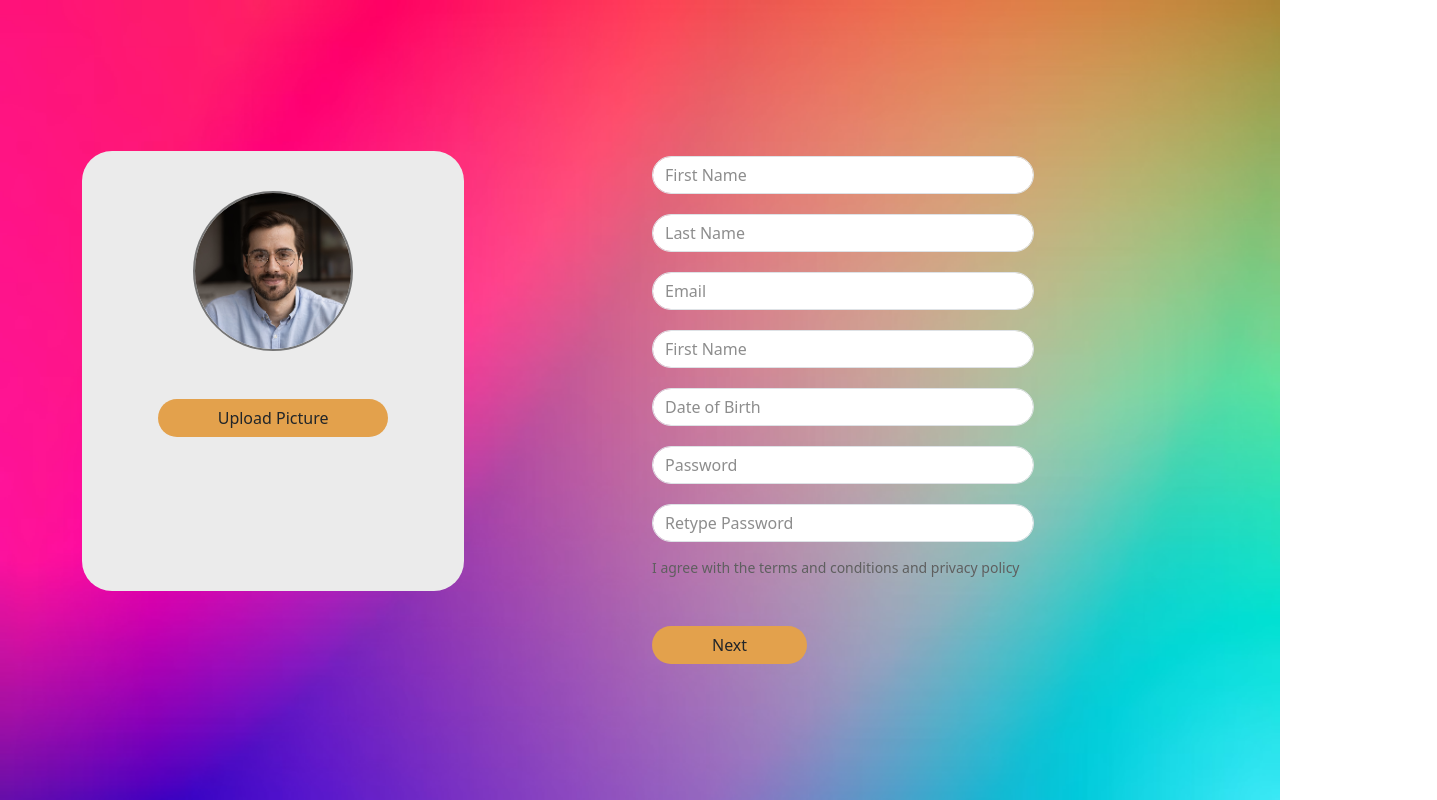
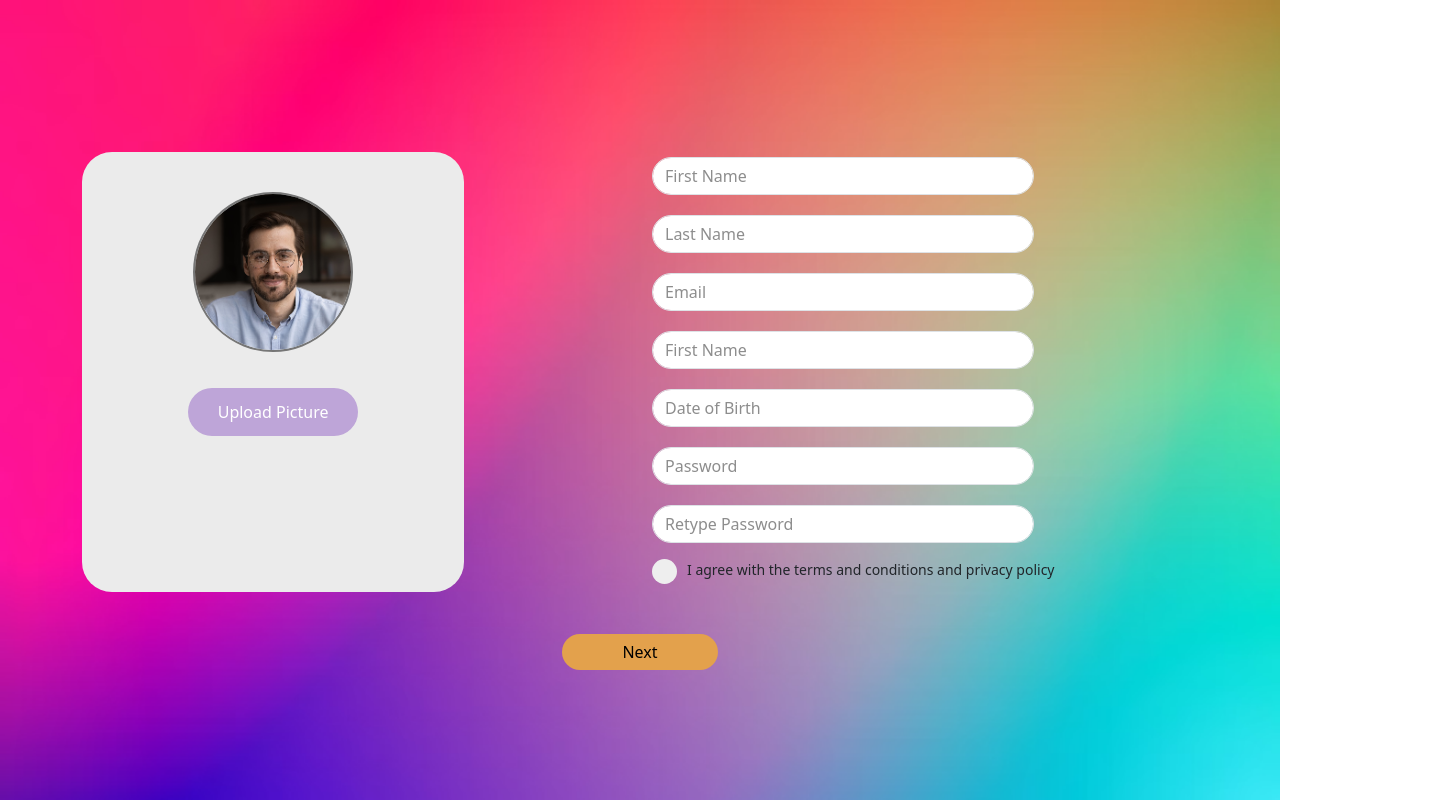
Before and after one commit to anisiqbal/meta-talent, a React (Create React App) app: page /personal in a window 1280 px wide. Shown: the whole page, 1437 px wide, since content can reach past the window. Built offline with nearby package versions, Linux system fonts and the light colour scheme.

Commit message:
fixes anf one more page done

```diff
--- a/package.json
+++ b/package.json
@@ -7,6 +7,7 @@
     "@testing-library/react": "^13.4.0",
     "@testing-library/user-event": "^13.5.0",
     "bootstrap": "^3.4.1",
+    "bootstrap-icons": "^1.10.3",
     "react": "^18.2.0",
     "react-bootstrap": "^2.7.0",
     "react-dom": "^18.2.0",
--- a/src/App.css
+++ b/src/App.css
@@ -2,14 +2,16 @@
     --yellow: #e3a14c;
     --gray: #ebebeb;
     --purple: #430074;
+    --light-purple: #bea5d8;
     --white: #ffff;
     --black: rgb(0, 0, 0);
     --light-gray: rgb(95, 95, 95);
+    --dark-green: #096760
 }
 
 a {
     text-decoration: none !important;
-    /* color: white !important; */
+    /* color: black !important; */
     cursor: pointer;
 }
 
@@ -29,6 +31,22 @@ a {
     padding: 40px;
     width: 100%;
     height: 50vh;
+}
+
+/* heading */
+.home-heading{
+    text-align: center;
+}
+
+.home-heading h1{
+    color: var(--white);
+    font-size: 40px;
+}
+
+.home-heading p{
+    color: var(--white);
+    padding-top: 10px;
+    font-size: 19px;
 }
 
 /* form-input */
@@ -70,3 +88,83 @@ a {
 .purple-btn a:hover {
     filter: brightness(92%);
 }
+
+.light-purple-btn a {
+    padding: 13px 30px;
+    border-radius: 25px;
+    background-color: var(--light-purple);
+    transition: .4s;
+}
+
+.light-purple-btn a:hover {
+    filter: brightness(92%);
+}
+
+/* checkbox custom  */
+.container-checkbox {
+    display: block;
+    position: relative;
+    padding-left: 35px;
+    margin-bottom: 12px;
+    cursor: pointer;
+    font-size: 14px;
+    -webkit-user-select: none;
+    -moz-user-select: none;
+    -ms-user-select: none;
+    user-select: none;
+  }
+
+  /* Hide the browser's default checkbox */
+  .container-checkbox input {
+    position: absolute;
+    opacity: 0;
+    cursor: pointer;
+    height: 0;
+    width: 0;
+  }
+
+  /* Create a custom checkbox */
+  .checkmark {
+    position: absolute;
+    top: 0;
+    left: 0;
+    height: 25px;
+    width: 25px;
+    background-color: #eee;
+    border-radius: 50%;
+  }
+
+  /* On mouse-over, add a grey background color */
+  .container-checkbox:hover input ~ .checkmark {
+    background-color: #ccc;
+  }
+
+  /* When the checkbox is checked, add a blue background */
+  .container-checkbox input:checked ~ .checkmark {
+    background-color: var(--dark-green);
+  }
+
+  /* Create the checkmark/indicator (hidden when not checked) */
+  .checkmark:after {
+    content: "";
+    position: absolute;
+    display: none;
+  }
+
+  /* Show the checkmark when checked */
+  .container-checkbox input:checked ~ .checkmark:after {
+    display: block;
+  }
+
+  /* Style the checkmark/indicator */
+  .container-checkbox .checkmark:after {
+    left: 10px;
+    top: 5px;
+    width: 6px;
+    height: 12px;
+    border: solid white;
+    border-width: 0 2px 2px 0;
+    -webkit-transform: rotate(45deg);
+    -ms-transform: rotate(45deg);
+    transform: rotate(45deg);
+  }
--- a/src/App.js
+++ b/src/App.js
@@ -6,6 +6,7 @@ import Detail from './Pages/Detail/Detail';
 import Personal from './Pages/Personal/Personal';
 import MetaAssessment from "./Pages/MetaAsessment/MetaAssessment";
 import About from "./Pages/About/About";
+import Expertise from "./Pages/Expertise/Expertise";
 
 import { BrowserRouter as Router, Switch, Route } from "react-router-dom";
 
@@ -18,8 +19,9 @@ function App() {
             <Route path="/login"><Login/></Route>
             <Route path="/detail"><Detail/></Route>
             <Route path="/personal"><Personal/></Route>
-            <Route path="/MetaAssessment"><MetaAssessment/></Route>
-            <Route path="/About"><About/></Route>
+            <Route path="/metaAssessment"><MetaAssessment/></Route>
+            <Route path="/about"><About/></Route>
+            <Route path="/expertise"><Expertise/></Route>
           </Switch>
       </Router>
     </div>
--- a/src/Pages/About/About.css
+++ b/src/Pages/About/About.css
@@ -4,21 +4,6 @@
     display: flex;
     align-items: center;
     justify-content: center;
-}
-
-.screen4 .home-heading{
-    text-align: center;
-}
-
-.screen4 .home-heading h1{
-    color: var(--white);
-    font-size: 40px;
-}
-
-.screen4 .home-heading p{
-    padding-top: 10px;
-    font-size: 19px;
-    color: var(--white);
 }
 
 .screen4 .bg-color{
--- a/src/Pages/Detail/Detail.js
+++ b/src/Pages/Detail/Detail.js
@@ -24,7 +24,7 @@ function Detail() {
                     Let's Start
                   </a>
                 </div>
-                <h6>OR</h6>
+                <h6 className="text-center w-25">OR</h6>
                 <div className="gray-btn">
                   <a type="button">
                     Register
--- /dev/null
+++ b/src/Pages/Expertise/Expertise.css
@@ -0,0 +1,12 @@
+.screen5{
+    width: 100%;
+    height: 100vh;
+    display: flex;
+    align-items: center;
+    justify-content: center;
+}
+
+.screen5 .wrapper-bg{
+    background-color: var(--gray);
+    padding: 30px;
+}
--- /dev/null
+++ b/src/Pages/Expertise/Expertise.js
@@ -0,0 +1,42 @@
+import React from "react";
+import "../Expertise/Expertise.css";
+import { Link } from "react-router-dom";
+
+function Expertise() {
+  return (
+    <div className="screen5 gradient-body">
+      <div className="container">
+        <div className="row justify-content-center">
+          <div className="col-12">
+            <div className="home-heading">
+              <h1>Meta-Assessment</h1>
+              <p>Strength Matrix</p>
+            </div>
+          </div>
+
+          <div className="col-12">
+            <div className="wrapper-bg">
+              <div className="row">
+                <div className="col-4">
+                  <div className="left-img">
+                    <img></img>
+                  </div>
+                </div>
+
+                <div className="col-4">
+                  <div class="progress">
+
+                  </div>
+
+                </div>
+              </div>
+            </div>
+          </div>
+
+        </div>
+      </div>
+    </div>
+  );
+}
+
+export default Expertise;
--- a/src/Pages/MetaAsessment/MetaAssessment.css
+++ b/src/Pages/MetaAsessment/MetaAssessment.css
@@ -4,22 +4,6 @@
     display: flex;
     align-items: center;
     justify-content: center;
-}
-
-.strengths .home-heading{
-    text-align: center;
-}
-
-.strengths .home-heading h1{
-    color: var(--white);
-    font-size: 40px;
-}
-
-.strengths .home-heading p{
-    color: var(--white);
-    padding-top: 10px;
-    font-size: 19px;
-
 }
 
 .strengths .strengths-inner{
--- a/src/Pages/Personal/Personal.js
+++ b/src/Pages/Personal/Personal.js
@@ -14,8 +14,8 @@ function Personal() {
                 <div className="main-card">
                   <img src={image} />
 
-                  <div className="yellow-btn mt-5 text-center">
-                    <a type="button">Upload Picture</a>
+                  <div className="light-purple-btn mt-5 text-center">
+                    <a className="text-white">Upload Picture</a>
                   </div>
                 </div>
               </div>
@@ -64,13 +64,18 @@ function Personal() {
                     placeholder="Retype Password"
                   />
 
-                  <p>
+                  <label class="container-checkbox mt-3">
                     I agree with the terms and conditions and privacy policy
-                  </p>
-
-                  <div className="yellow-btn mt-5">
-                    <a type="button">Next</a>
-                  </div>
+                    <input type="checkbox" />
+                    <span class="checkmark"></span>
+                  </label>
+                </div>
+              </div>
+            </div>
+            <div className="row justify-content-center mt-5">
+              <div className="col-4 text-center">
+                <div className="yellow-btn">
+                  <a className="w-100 text-black">Next</a>
                 </div>
               </div>
             </div>
--- a/src/Pages/login/Login.js
+++ b/src/Pages/login/Login.js
@@ -34,7 +34,7 @@ function Login() {
                           aria-describedby="emailHelp"
                         />
                         <div className="yellow-btn">
-                          <a className="w-100 text-center mt-4" type="button">
+                          <a className="w-100 text-center text-black mt-4" type="button">
                             SIGN IN
                           </a>
                         </div>
@@ -53,7 +53,7 @@ function Login() {
                         </div>
 
                         <div className="purple-btn mt-5 mb-3 text-center">
-                          <a>REGISTER NOW</a>
+                          <a className="text-white">REGISTER NOW</a>
                         </div>
                       </div>
                     </div>
--- a/src/index.css
+++ b/src/index.css
@@ -5,6 +5,7 @@ body {
     sans-serif;
   -webkit-font-smoothing: antialiased;
   -moz-osx-font-smoothing: grayscale;
+  overflow-x: hidden;
 }
 
 code {
```
Also changed, not shown: 1 other file (tests, documents, lock files or other folders).
